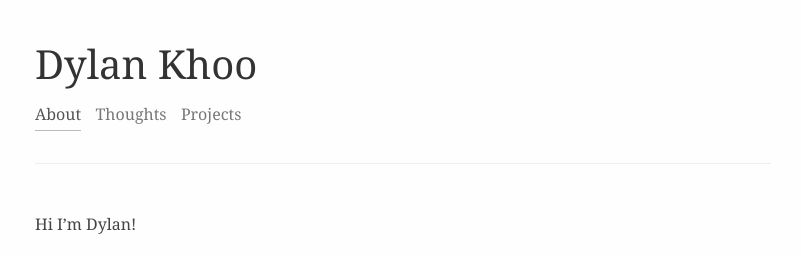
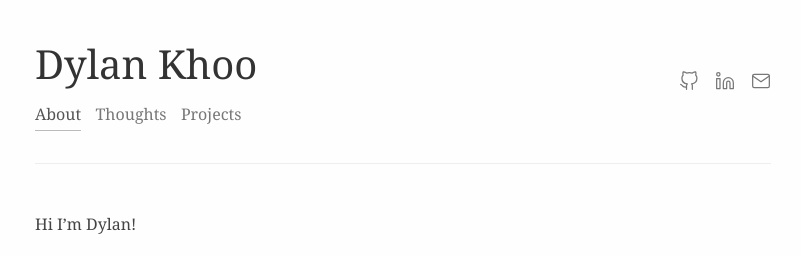
Before and after one commit to dylankhoo/dylankhoo.github.io, a Jekyll site: the page built from index.md, in a window 1280 px wide. Shown: the top 256 px of the page, without its empty margins (237-1038 px from the left). Built offline with Jekyll 4.4.1, drawn with Linux system fonts in a browser that asks for light colours.

Commit message:
Add links

```diff
--- a/_layouts/default.html
+++ b/_layouts/default.html
@@ -22,6 +22,17 @@
                 <a href="{{ '/projects/' | relative_url }}"{% if page.url == "/projects/" %} class="active"{% endif %}>Projects</a>
             </nav>
         </div>
+        <div class="social">
+            <a href="https://github.com/dylankhoo" target="_blank" rel="me noopener" aria-label="GitHub" title="GitHub">
+                <svg viewBox="0 0 24 24" aria-hidden="true"><path d="M9 19c-5 1.5-5-2.5-7-3m14 6v-3.87a3.37 3.37 0 0 0-.94-2.61c3.14-.35 6.44-1.54 6.44-7A5.44 5.44 0 0 0 20 4.77 5.07 5.07 0 0 0 19.91 1S18.73.65 16 2.48a13.38 13.38 0 0 0-7 0C6.27.65 5.09 1 5.09 1A5.07 5.07 0 0 0 5 4.77a5.44 5.44 0 0 0-1.5 3.78c0 5.42 3.3 6.61 6.44 7A3.37 3.37 0 0 0 9 18.13V22"/></svg>
+            </a>
+            <a href="https://www.linkedin.com/in/khoodylan/" target="_blank" rel="me noopener" aria-label="LinkedIn" title="LinkedIn">
+                <svg viewBox="0 0 24 24" aria-hidden="true"><path d="M16 8a6 6 0 0 1 6 6v7h-4v-7a2 2 0 0 0-4 0v7h-4v-7a6 6 0 0 1 6-6z"/><rect x="2" y="9" width="4" height="12"/><circle cx="4" cy="4" r="2"/></svg>
+            </a>
+            <a href="mailto:dylankhooworks@gmail.com" aria-label="Email" title="Email">
+                <svg viewBox="0 0 24 24" aria-hidden="true"><path d="M4 4h16c1.1 0 2 .9 2 2v12c0 1.1-.9 2-2 2H4c-1.1 0-2-.9-2-2V6c0-1.1.9-2 2-2z"/><polyline points="22,6 12,13 2,6"/></svg>
+            </a>
+        </div>
     </header>
 
     <main class="content">
--- a/assets/css/site.css
+++ b/assets/css/site.css
@@ -66,6 +66,32 @@ p {
 .nav a.active {
     color: #555;
     border-bottom-color: #bbb;
+}
+
+.social {
+    display: flex;
+    gap: 1rem;
+    margin-left: 1.5rem;
+}
+
+.social a {
+    display: flex;
+    color: #777;
+    transition: color 0.2s ease;
+}
+
+.social a:hover {
+    color: #333;
+}
+
+.social svg {
+    width: 20px;
+    height: 20px;
+    fill: none;
+    stroke: currentColor;
+    stroke-width: 1.5;
+    stroke-linecap: round;
+    stroke-linejoin: round;
 }
 
 h2 {
@@ -277,6 +303,15 @@ a:focus-visible {
     h1 {
         font-size: 2rem;
     }
+
+    .social {
+        gap: 0.75rem;
+    }
+
+    .social svg {
+        width: 18px;
+        height: 18px;
+    }
 }
 
 .section-rule {
```
